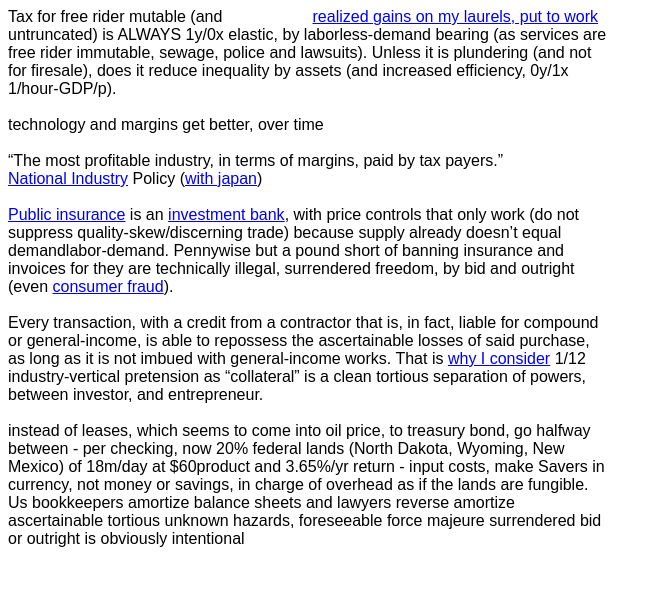
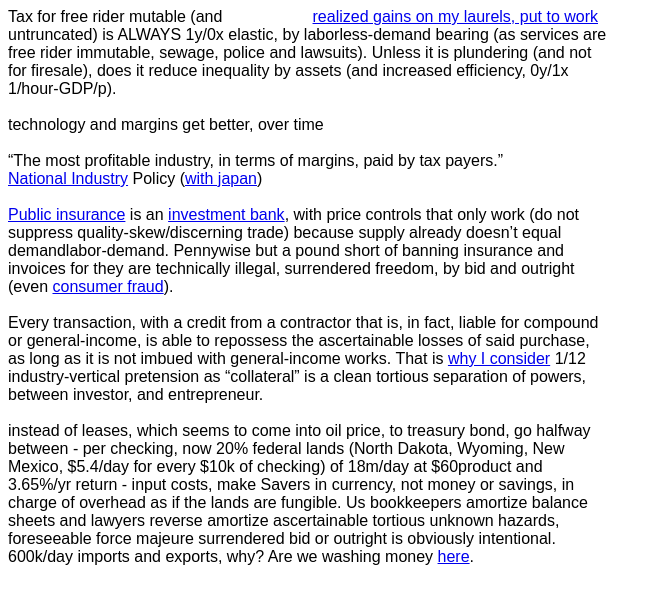
Before and after one commit to NickCarducci/analsolutions.net, a React (Create React App) app: page / in a window 1280 px wide. Shown: the top 604 px of the page, without its empty margins (0-661 px from the left). Built offline with nearby package versions, Linux system fonts and the light colour scheme; a web font is replaced by a local one.

Commit message:
Update App.js

```diff
--- a/src/App.js
+++ b/src/App.js
@@ -185,12 +185,14 @@ export default class App extends React.Component {
         <br />
         instead of leases, which seems to come into oil price, to treasury bond,
         go halfway between - per checking, now 20% federal lands (North Dakota,
-        Wyoming, New Mexico) of 18m/day at $60product and 3.65%/yr return -
-        input costs, make Savers in currency, not money or savings, in charge of
-        overhead as if the lands are fungible. Us bookkeepers amortize balance
-        sheets and lawyers reverse amortize ascertainable tortious unknown
-        hazards, foreseeable force majeure surrendered bid or outright is
-        obviously intentional
+        Wyoming, New Mexico, $5.4/day for every $10k of checking) of 18m/day at
+        $60product and 3.65%/yr return - input costs, make Savers in currency,
+        not money or savings, in charge of overhead as if the lands are
+        fungible. Us bookkeepers amortize balance sheets and lawyers reverse
+        amortize ascertainable tortious unknown hazards, foreseeable force
+        majeure surrendered bid or outright is obviously intentional. 600k/day
+        imports and exports, why? Are we washing money{space}
+        <a href="https://2024nj.com">here</a>.
       </div>
     );
   }
```
